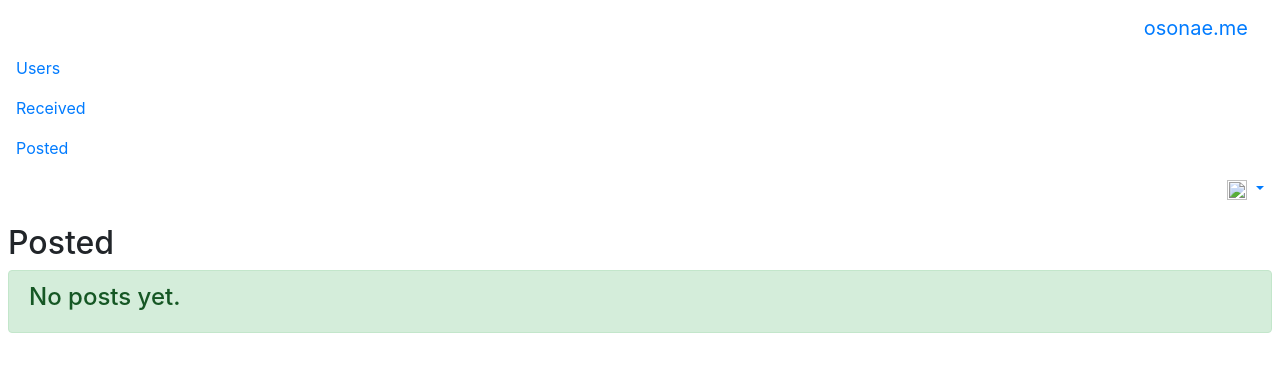
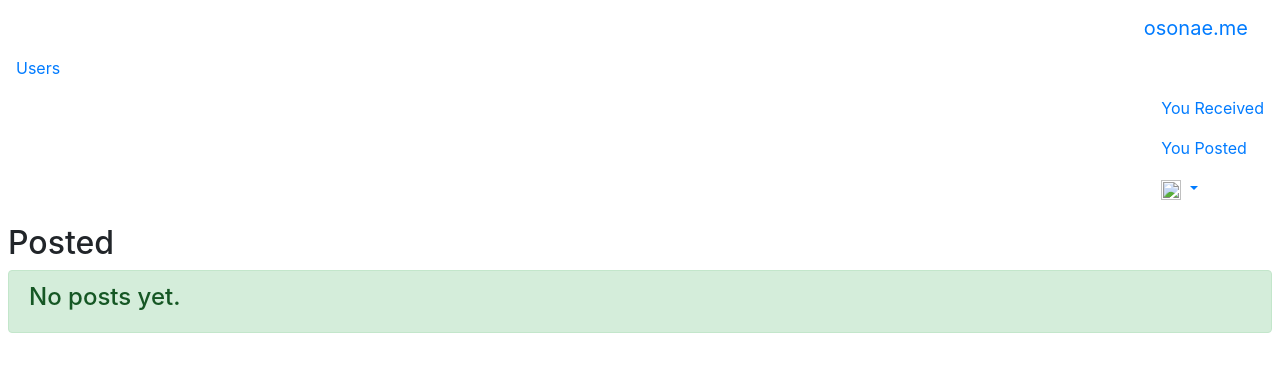
Before and after one commit to aomoriringo/osonae, a Django app: page /posted/ in a window 1280 px wide, after a click that opens the changed part. Shown: the top 372 px of the page. Run offline with Django 3.2, Linux system fonts and the light colour scheme; the visitor is signed in with stand-in values (Sample User, id 1); data that the repository does not hold is empty; some libraries are stand-ins or nearby versions.

Commit message:
change header

```diff
--- a/osonae/templates/base.html
+++ b/osonae/templates/base.html
@@ -23,14 +23,14 @@
           <li class="nav-item">
             <a class="nav-link" href="{% url 'users:index' %}">Users</a>
           </li>
+        </ul>
+        <ul class="navbar-nav float-right ml-auto">
           <li class="nav-item">
-            <a class="nav-link" href="{% url 'home:received' %}">Received</a>
+            <a class="nav-link" href="{% url 'home:received' %}">You Received</a>
           </li>
           <li class="nav-item">
-            <a class="nav-link" href="{% url 'home:posted' %}">Posted</a>
+            <a class="nav-link" href="{% url 'home:posted' %}">You Posted</a>
           </li>
-        </ul>
-        <ul class="navbar-nav float-right ml-auto">
           <li class="nav-item dropdown">
             <a class="nav-link dropdown-toggle" href="#" id="navbarDropdownMenuLink" data-toggle="dropdown" aria-haspopup="true" aria-expanded="false">
               <img src="{{ user.icon_url }}" width="20" height="20">
```
